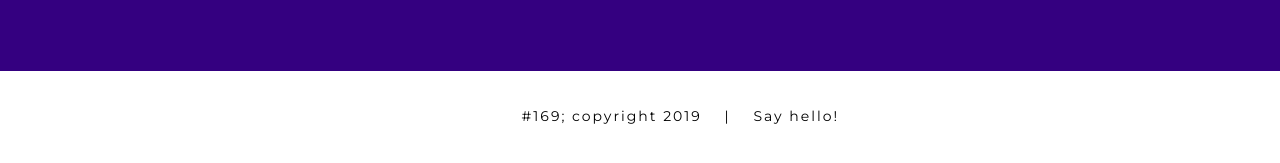
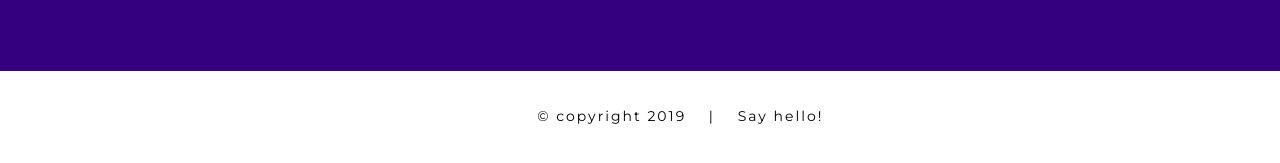
Before and after one commit to zeny11-11/jmorales, a Jekyll site: the page built from index.html, in a window 1280 px wide and 900 px high, scrolled down 3697 px. Shown: the part 724-887 px from the top of the window. Built offline with Jekyll 4.4.1, drawn with Linux system fonts in a browser that asks for light colours; nearby versions of some CDN libraries; some web fonts are replaced; Markdown is read by kramdown in place of the engine named in the settings.

Commit message:
Update footer.html

```diff
--- a/_includes/footer.html
+++ b/_includes/footer.html
@@ -6,7 +6,7 @@
 
 
 <img src="images/image.png" />
-<p>#169; copyright 2019 <span> &nbsp;&nbsp; | &nbsp;&nbsp; </span></p>
+<p>&#169; copyright 2019 <span> &nbsp;&nbsp; | &nbsp;&nbsp; </span></p>
 
 <a class="underline" href="mailto:jacqueline.l.morales@gmail.com" title="notmobile">Say hello!</a>
 
```
